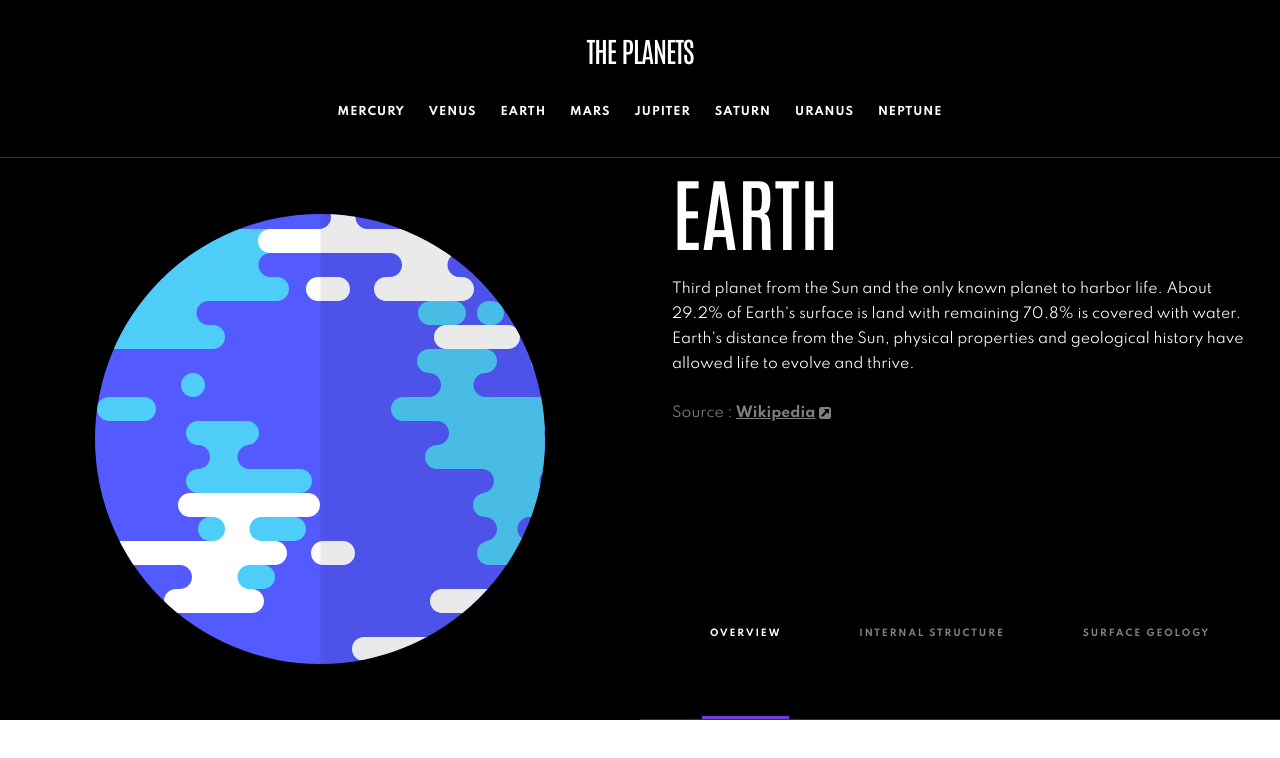
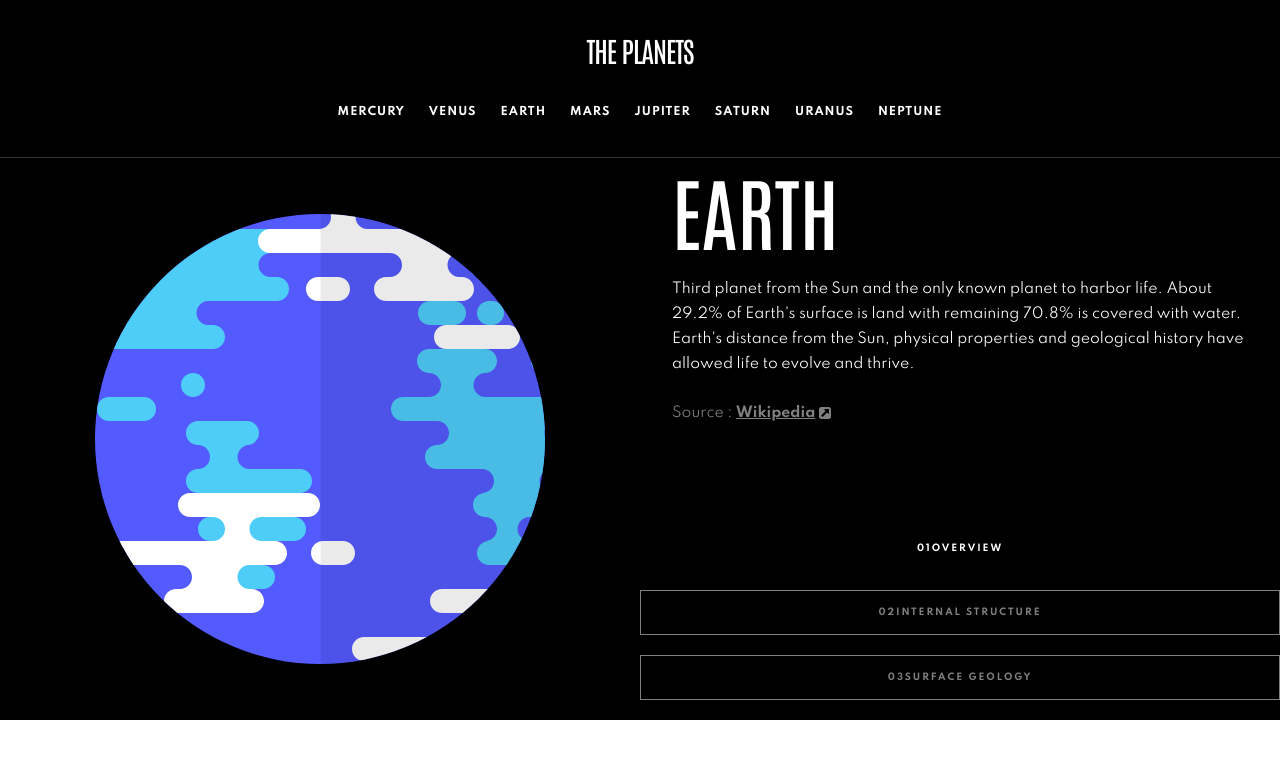
Before and after one commit to anet-eny/planets-fact-site, a React (Vite) app: page / in a window 1280 px wide. Shown: the top 758 px of the page. Built offline with nearby package versions, Linux system fonts and the light colour scheme.

Commit message:
fix: change responsive border logic

```diff
--- a/src/components/TabButtons.jsx
+++ b/src/components/TabButtons.jsx
@@ -6,6 +6,8 @@ export default function TabButtons({
   selectedPlanet,
   className = "",
 }) {
+  const planetColor = planetColors[selectedPlanet.toLowerCase()];
+
   const tabs = [
     { id: "overview", label: "Overview", shortLabel: "Overview", number: "01" },
     {
@@ -22,24 +24,24 @@ export default function TabButtons({
     },
   ];
 
-  const planetColor = planetColors[selectedPlanet.toLowerCase()];
-
   return (
     <div
-      className={`flex justify-evenly border-b border-white/20 ${className}`}
+      className={`flex sm:flex-col justify-evenly border-b border-white/20 sm:border-none ${className}`}
     >
       {tabs.map((tab) => (
         <button
           key={tab.id}
           onClick={() => onTabChange(tab.id)}
-          className={`text-preset-11 uppercase text-white opacity-50 px-2 py-4 cursor-pointer border-y-3 border-transparent transition-all ${
-            activeTab === tab.id ? "opacity-100 border-b-3" : ""
+          className={`text-preset-11 uppercase text-white opacity-50 px-2 py-4 cursor-pointer border-y-3 border-transparent  transition-all ${
+            activeTab === tab.id
+              ? "opacity-100 border-b-3 border-b-(--planet-color) sm:border-none"
+              : "opacity-50 sm:border sm:border-white"
           }`}
           style={{
-            borderBottomColor:
-              activeTab === tab.id ? planetColor : "transparent",
+            "--planet-color": planetColor,
           }}
         >
+          <span className="hidden sm:inline">{tab.number}</span>
           <span className="sm:hidden">{tab.shortLabel}</span>
           <span className="hidden sm:inline">{tab.label}</span>
         </button>
```
